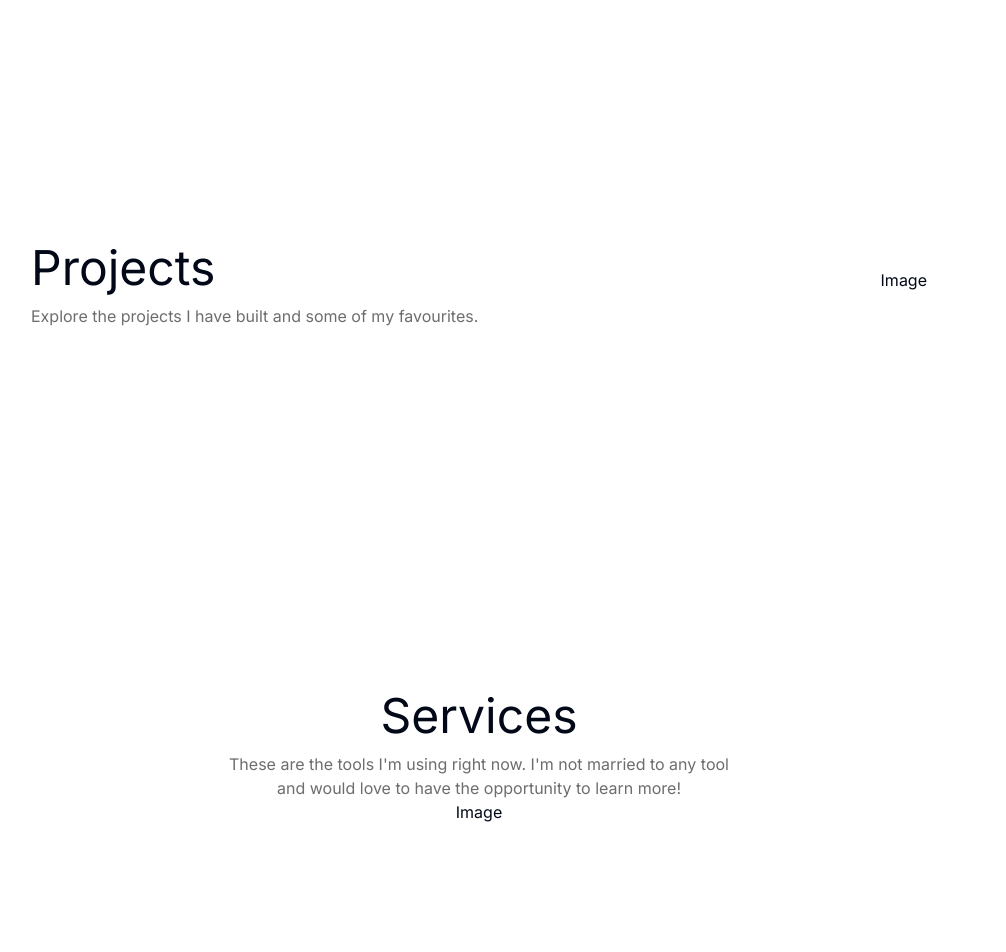
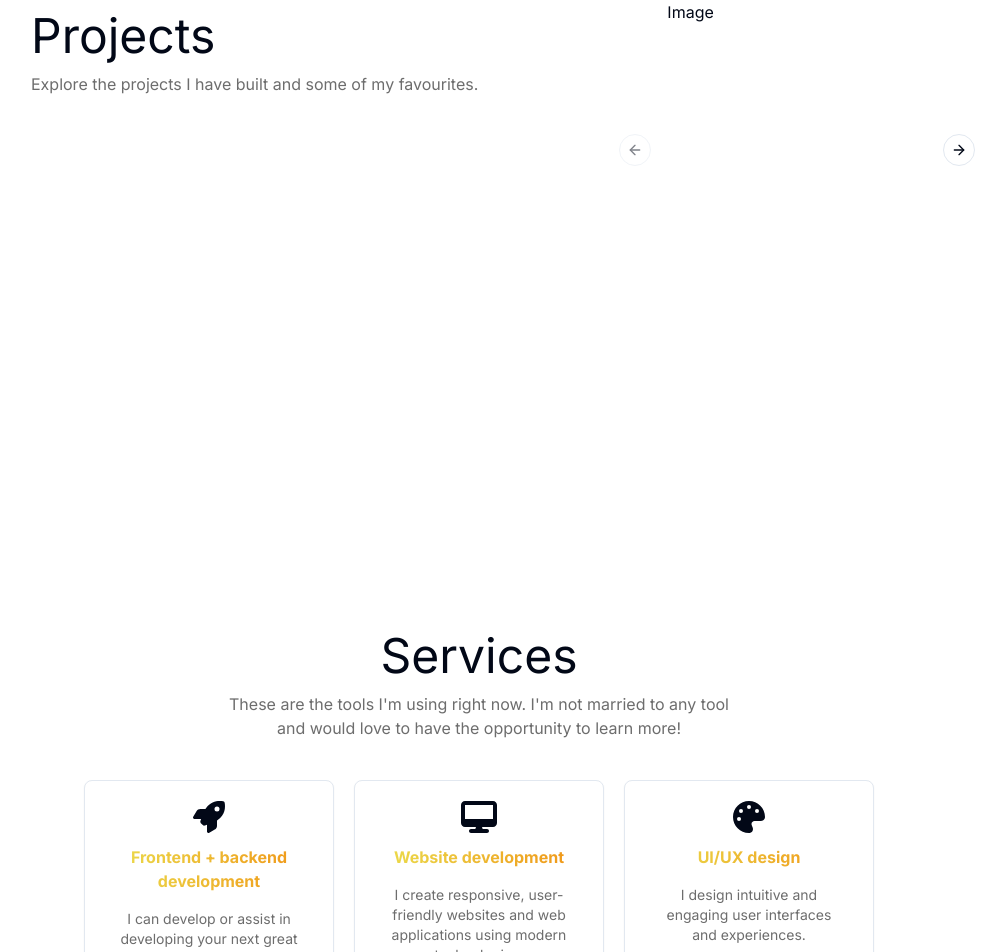
Before and after one commit to diontu/anotherdionwebsite, a Next.js app: page / in a window 1280 px wide. Shown: the part 1000-1952 px from the top of the page, without its empty margins (161-1167 px from the left). Built offline with nearby package versions, Linux system fonts and the light colour scheme.

Commit message:
minor: add more to pages

```diff
--- a/package.json
+++ b/package.json
@@ -9,6 +9,11 @@
     "lint": "next lint"
   },
   "dependencies": {
+    "@fortawesome/fontawesome-svg-core": "^6.6.0",
+    "@fortawesome/free-brands-svg-icons": "^6.6.0",
+    "@fortawesome/free-regular-svg-icons": "^6.6.0",
+    "@fortawesome/free-solid-svg-icons": "^6.6.0",
+    "@fortawesome/react-fontawesome": "^0.2.2",
     "@radix-ui/react-accordion": "^1.2.0",
     "@radix-ui/react-aspect-ratio": "^1.1.0",
     "@radix-ui/react-popover": "^1.1.1",
@@ -17,6 +22,7 @@
     "@radix-ui/react-slot": "^1.0.2",
     "class-variance-authority": "^0.7.0",
     "clsx": "^2.1.1",
+    "embla-carousel-react": "^8.1.6",
     "lucide-react": "^0.379.0",
     "next": "14.2.3",
     "react": "^18",
--- a/src/app/globals.css
+++ b/src/app/globals.css
@@ -102,6 +102,22 @@
   .text {
     color: #6d6d6d;
   }
+  .gradient-text {
+    background: var(--fallback-gradient); /* fallback for old browsers */
+    background: -webkit-linear-gradient(
+      to right,
+      #ebda4b,
+      var(--fallback-gradient)
+    ); /* Chrome 10-25, Safari 5.1-6 */
+    background: linear-gradient(
+      to right,
+      #ebda4b,
+      var(--fallback-gradient)
+    ); /* W3C, IE 10+/ Edge, Firefox 16+, Chrome 26+, Opera 12+, Safari 7+ */
+    -webkit-background-clip: text;
+    background-clip: text;
+    -webkit-text-fill-color: transparent;
+  }
   .gradient {
     background: var(--fallback-gradient); /* fallback for old browsers */
     background: -webkit-linear-gradient(
--- a/src/app/layout.tsx
+++ b/src/app/layout.tsx
@@ -4,6 +4,7 @@
 import Footer from "@/components/footer";
 import PageSection from "@/components/page-section";
 import { FOOTER_NAV, LEGAL_NAV } from "@/app/constants";
+import "@fortawesome/fontawesome-svg-core/styles.css";
 
 const inter = Inter({ subsets: ["latin"] });
 
--- a/src/app/page.tsx
+++ b/src/app/page.tsx
@@ -1,3 +1,4 @@
+import Contact from "@/app/sections/contact";
 import Landing from "@/app/sections/landing";
 import Projects from "@/app/sections/projects";
 import Services from "@/app/sections/services";
@@ -12,6 +13,7 @@
       <Services />
       <Skills />
       <Unique />
+      <Contact />
     </>
   );
 }
--- /dev/null
+++ b/src/app/sections/contact.tsx
@@ -0,0 +1,22 @@
+import Heading from "@/components/heading";
+import PageSection from "@/components/page-section";
+import Subheading from "@/components/subheading";
+import Mark from "@/components/text-style/mark";
+import Highlight from "@/components/text-style/highlight";
+
+export default function Contact() {
+  return (
+    <PageSection className="flex flex-col mt-10">
+      <div className="max-w-[500px]">
+        <Heading>
+          Get in touch with me <Mark>now</Mark>
+        </Heading>
+        <Subheading>
+          I'm only a contact form to get in touch with you. Feel free to send me
+          a message and I will get back to you as soon as possible.
+        </Subheading>
+      </div>
+      <div>Form</div>
+    </PageSection>
+  );
+}
--- a/src/app/sections/projects.tsx
+++ b/src/app/sections/projects.tsx
@@ -2,16 +2,37 @@
 import PageSection from "@/components/page-section";
 import Subheading from "@/components/subheading";
 
+import {
+  Carousel,
+  CarouselContent,
+  CarouselItem,
+  CarouselNext,
+  CarouselPrevious,
+} from "@/shadcn-components/ui/carousel";
+
 export default function Projects() {
   return (
-    <PageSection className="flex justify-between items-center mt-10">
+    <PageSection
+      className="flex justify-between mt-[160px] mb-[320px]"
+      fitContent
+    >
       <div className="max-w-[500px]">
         <Heading>Projects</Heading>
         <Subheading>
           Explore the projects I have built and some of my favourites.
         </Subheading>
       </div>
-      <div>Image</div>
+      <Carousel>
+        <CarouselContent>
+          <CarouselItem>
+            <div className="min-w-[200px] h-[300px]">Image</div>
+          </CarouselItem>
+          <CarouselItem>...</CarouselItem>
+          <CarouselItem>...</CarouselItem>
+        </CarouselContent>
+        <CarouselPrevious />
+        <CarouselNext />
+      </Carousel>
     </PageSection>
   );
 }
--- a/src/app/sections/services.tsx
+++ b/src/app/sections/services.tsx
@@ -1,6 +1,34 @@
 import Heading from "@/components/heading";
 import PageSection from "@/components/page-section";
 import Subheading from "@/components/subheading";
+import { Card, CardContent } from "@/shadcn-components/ui/card";
+
+// icons
+import { FontAwesomeIcon } from "@fortawesome/react-fontawesome";
+import { faRocket } from "@fortawesome/free-solid-svg-icons";
+import { faPalette } from "@fortawesome/free-solid-svg-icons";
+import { faDesktop } from "@fortawesome/free-solid-svg-icons";
+
+const services = [
+  {
+    icon: faRocket,
+    title: "Frontend + backend development",
+    description:
+      "I can develop or assist in developing your next great project.",
+  },
+  {
+    icon: faDesktop,
+    title: "Website development",
+    description:
+      "I create responsive, user-friendly websites and web applications using modern technologies.",
+  },
+  {
+    icon: faPalette,
+    title: "UI/UX design",
+    description:
+      "I design intuitive and engaging user interfaces and experiences.",
+  },
+];
 
 export default function Services() {
   return (
@@ -12,7 +40,20 @@
           and would love to have the opportunity to learn more!
         </Subheading>
       </div>
-      <div>Image</div>
+      <div className="mt-10 grid grid-cols-3 gap-5">
+        {services.map((service) => (
+          <Card
+            className="w-[250px] h-[210px] hover:border-[var(--fallback-gradient)] transition duration-400"
+            key={service.title}
+          >
+            <CardContent className="my-5 mx-2">
+              <FontAwesomeIcon icon={service.icon} size="2xl" />
+              <p className="mt-3 gradient-text font-bold">{service.title}</p>
+              <p className="text text-sm mt-4">{service.description}</p>
+            </CardContent>
+          </Card>
+        ))}
+      </div>
     </PageSection>
   );
 }
--- a/src/app/sections/unique.tsx
+++ b/src/app/sections/unique.tsx
@@ -6,7 +6,7 @@
 
 export default function Unique() {
   return (
-    <PageSection className="flex flex-col justify-center mt-10">
+    <PageSection className="flex flex-col mt-10">
       <div className="max-w-[500px]">
         <Heading>
           What makes me <Mark>different</Mark>?
--- /dev/null
+++ b/src/shadcn-components/ui/carousel.tsx
@@ -0,0 +1,262 @@
+"use client"
+
+import * as React from "react"
+import useEmblaCarousel, {
+  type UseEmblaCarouselType,
+} from "embla-carousel-react"
+import { ArrowLeft, ArrowRight } from "lucide-react"
+
+import { cn } from "@/shadcn-components/lib/utils"
+import { Button } from "@/shadcn-components/ui/button"
+
+type CarouselApi = UseEmblaCarouselType[1]
+type UseCarouselParameters = Parameters<typeof useEmblaCarousel>
+type CarouselOptions = UseCarouselParameters[0]
+type CarouselPlugin = UseCarouselParameters[1]
+
+type CarouselProps = {
+  opts?: CarouselOptions
+  plugins?: CarouselPlugin
+  orientation?: "horizontal" | "vertical"
+  setApi?: (api: CarouselApi) => void
+}
+
+type CarouselContextProps = {
+  carouselRef: ReturnType<typeof useEmblaCarousel>[0]
+  api: ReturnType<typeof useEmblaCarousel>[1]
+  scrollPrev: () => void
+  scrollNext: () => void
+  canScrollPrev: boolean
+  canScrollNext: boolean
+} & CarouselProps
+
+const CarouselContext = React.createContext<CarouselContextProps | null>(null)
+
+function useCarousel() {
+  const context = React.useContext(CarouselContext)
+
+  if (!context) {
+    throw new Error("useCarousel must be used within a <Carousel />")
+  }
+
+  return context
+}
+
+const Carousel = React.forwardRef<
+  HTMLDivElement,
+  React.HTMLAttributes<HTMLDivElement> & CarouselProps
+>(
+  (
+    {
+      orientation = "horizontal",
+      opts,
+      setApi,
+      plugins,
+      className,
+      children,
+      ...props
+    },
+    ref
+  ) => {
+    const [carouselRef, api] = useEmblaCarousel(
+      {
+        ...opts,
+        axis: orientation === "horizontal" ? "x" : "y",
+      },
+      plugins
+    )
+    const [canScrollPrev, setCanScrollPrev] = React.useState(false)
+    const [canScrollNext, setCanScrollNext] = React.useState(false)
+
+    const onSelect = React.useCallback((api: CarouselApi) => {
+      if (!api) {
+        return
+      }
+
+      setCanScrollPrev(api.canScrollPrev())
+      setCanScrollNext(api.canScrollNext())
+    }, [])
+
+    const scrollPrev = React.useCallback(() => {
+      api?.scrollPrev()
+    }, [api])
+
+    const scrollNext = React.useCallback(() => {
+      api?.scrollNext()
+    }, [api])
+
+    const handleKeyDown = React.useCallback(
+      (event: React.KeyboardEvent<HTMLDivElement>) => {
+        if (event.key === "ArrowLeft") {
+          event.preventDefault()
+          scrollPrev()
+        } else if (event.key === "ArrowRight") {
+          event.preventDefault()
+          scrollNext()
+        }
+      },
+      [scrollPrev, scrollNext]
+    )
+
+    React.useEffect(() => {
+      if (!api || !setApi) {
+        return
+      }
+
+      setApi(api)
+    }, [api, setApi])
+
+    React.useEffect(() => {
+      if (!api) {
+        return
+      }
+
+      onSelect(api)
+      api.on("reInit", onSelect)
+      api.on("select", onSelect)
+
+      return () => {
+        api?.off("select", onSelect)
+      }
+    }, [api, onSelect])
+
+    return (
+      <CarouselContext.Provider
+        value={{
+          carouselRef,
+          api: api,
+          opts,
+          orientation:
+            orientation || (opts?.axis === "y" ? "vertical" : "horizontal"),
+          scrollPrev,
+          scrollNext,
+          canScrollPrev,
+          canScrollNext,
+        }}
+      >
+        <div
+          ref={ref}
+          onKeyDownCapture={handleKeyDown}
+          className={cn("relative", className)}
+          role="region"
+          aria-roledescription="carousel"
+          {...props}
+        >
+          {children}
+        </div>
+      </CarouselContext.Provider>
+    )
+  }
+)
+Carousel.displayName = "Carousel"
+
+const CarouselContent = React.forwardRef<
+  HTMLDivElement,
+  React.HTMLAttributes<HTMLDivElement>
+>(({ className, ...props }, ref) => {
+  const { carouselRef, orientation } = useCarousel()
+
+  return (
+    <div ref={carouselRef} className="overflow-hidden">
+      <div
+        ref={ref}
+        className={cn(
+          "flex",
+          orientation === "horizontal" ? "-ml-4" : "-mt-4 flex-col",
+          className
+        )}
+        {...props}
+      />
+    </div>
+  )
+})
+CarouselContent.displayName = "CarouselContent"
+
+const CarouselItem = React.forwardRef<
+  HTMLDivElement,
+  React.HTMLAttributes<HTMLDivElement>
+>(({ className, ...props }, ref) => {
+  const { orientation } = useCarousel()
+
+  return (
+    <div
+      ref={ref}
+      role="group"
+      aria-roledescription="slide"
+      className={cn(
+        "min-w-0 shrink-0 grow-0 basis-full",
+        orientation === "horizontal" ? "pl-4" : "pt-4",
+        className
+      )}
+      {...props}
+    />
+  )
+})
+CarouselItem.displayName = "CarouselItem"
+
+const CarouselPrevious = React.forwardRef<
+  HTMLButtonElement,
+  React.ComponentProps<typeof Button>
+>(({ className, variant = "outline", size = "icon", ...props }, ref) => {
+  const { orientation, scrollPrev, canScrollPrev } = useCarousel()
+
+  return (
+    <Button
+      ref={ref}
+      variant={variant}
+      size={size}
+      className={cn(
+        "absolute  h-8 w-8 rounded-full",
+        orientation === "horizontal"
+          ? "-left-12 top-1/2 -translate-y-1/2"
+          : "-top-12 left-1/2 -translate-x-1/2 rotate-90",
+        className
+      )}
+      disabled={!canScrollPrev}
+      onClick={scrollPrev}
+      {...props}
+    >
+      <ArrowLeft className="h-4 w-4" />
+      <span className="sr-only">Previous slide</span>
+    </Button>
+  )
+})
+CarouselPrevious.displayName = "CarouselPrevious"
+
+const CarouselNext = React.forwardRef<
+  HTMLButtonElement,
+  React.ComponentProps<typeof Button>
+>(({ className, variant = "outline", size = "icon", ...props }, ref) => {
+  const { orientation, scrollNext, canScrollNext } = useCarousel()
+
+  return (
+    <Button
+      ref={ref}
+      variant={variant}
+      size={size}
+      className={cn(
+        "absolute h-8 w-8 rounded-full",
+        orientation === "horizontal"
+          ? "-right-12 top-1/2 -translate-y-1/2"
+          : "-bottom-12 left-1/2 -translate-x-1/2 rotate-90",
+        className
+      )}
+      disabled={!canScrollNext}
+      onClick={scrollNext}
+      {...props}
+    >
+      <ArrowRight className="h-4 w-4" />
+      <span className="sr-only">Next slide</span>
+    </Button>
+  )
+})
+CarouselNext.displayName = "CarouselNext"
+
+export {
+  type CarouselApi,
+  Carousel,
+  CarouselContent,
+  CarouselItem,
+  CarouselPrevious,
+  CarouselNext,
+}
```
Also changed, not shown: 1 other file (tests, documents, lock files or other folders).
